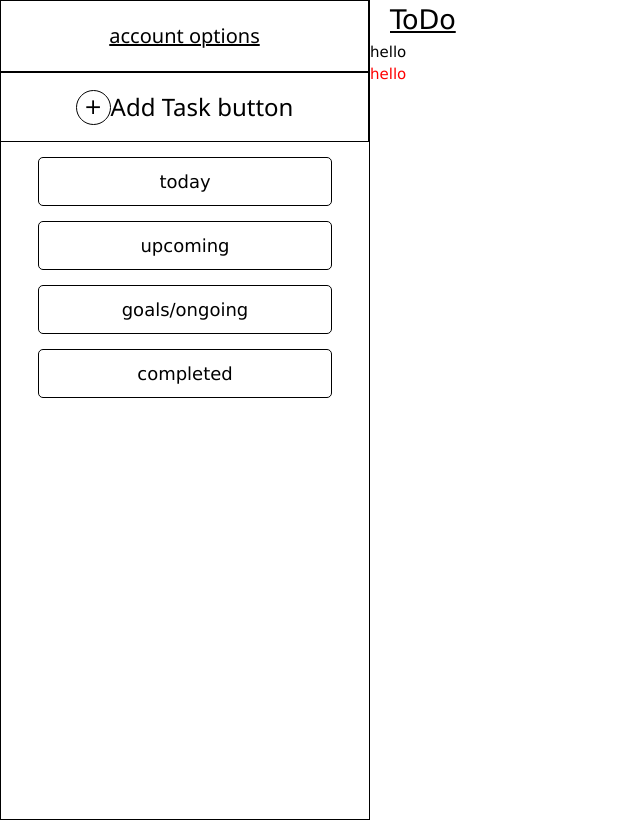
After one commit to EBBD88/ToDo-list-Flask, a Flask app: template templates/ongoing.html in a window 1280 px wide. The commit adds this page. Shown: the whole page, without its empty margins (0-640 px from the left). Run offline with Flask 3, Linux system fonts and the light colour scheme; the template is opened without the code that fills it, so the values that code supplies are empty.

Commit message:
Adding ongoing-goal html with ongoing child and css

```diff
--- a/app.py
+++ b/app.py
@@ -174,8 +174,26 @@ def upcoming():
 
     return render_template('upcoming.html', results=results, user_local_date=user_local_date, user_local_datetime=user_local_datetime, user_local_fancy=user_local_fancy, next_7_days=next_7_days)
 
+@app.route("/ongoing")
+def ongoing():
+    user_local_date = session.get('user_local_date')
+    user_local_datetime = session.get('user_local_datetime')
+    if not user_local_date or not user_local_datetime:
+        return redirect(url_for('runJS'))
 
-
+    ongoing_tasks_sql = """
+                            SELECT *
+                            FROM tasks
+                            WHERE start_time < ?
+                            AND completed = 0
+                            AND user_id = ?
+                            ORDER BY finish_time DESC;
+                        """
+    ongoing_tasks_results = query_db(ongoing_tasks_sql, [user_local_datetime,user_id])
+    results = {
+        'Ongoing_tasks' : ongoing_tasks_results
+    }
+    return render_template('ongoing.html', results=results, user_local_date=user_local_date, user_local_datetime=user_local_datetime)
 
 if __name__=="__main__":
     app.run(debug=True)
--- /dev/null
+++ b/static/ongoing.css
@@ -0,0 +1,3 @@
+.test {
+    color: red;
+}
--- /dev/null
+++ b/static/ongoing_goal.css
@@ -0,0 +1,37 @@
+body {
+    display: flex;
+    flex-direction: row;
+    margin: 0;
+    padding: 0;
+    min-height: 820px;
+    height: 100vh;
+    overflow-x: auto;
+}
+
+.page-display {
+    width: 100%;
+    max-width: 1554px;
+    min-width: 870px;
+    margin: 0 auto auto auto;
+    height: 100%;
+    max-height: 830px;
+    display: flex;
+    flex-direction: column;
+}
+
+.page-display .header {
+    display: flex;
+    align-items: baseline;
+    justify-content: space-between;
+    padding: 0;
+    margin: 0;
+}
+
+.home-button,
+.datetime {
+    height: 7%;
+    margin: 0 20px;
+    padding: 0;
+    font-size: 1.8em;
+    display: inline;
+}
--- a/templates/home.html
+++ b/templates/home.html
@@ -62,7 +62,7 @@
         </div>
     </div>
     <div class="container">
-        <div class="main-tasks">Ongoing</div>
+        <a href="{{ url_for('ongoing') }}" style="text-decoration: none;"><div class="main-tasks">Ongoing</div></a>
         <div class="task-scroll">
             {% for task in results.Ongoing_tasks %}
                 <div class="task-item">
--- a/templates/layout.html
+++ b/templates/layout.html
@@ -28,7 +28,7 @@
             <a href="{{ url_for('upcoming') }}" class="page-button">upcoming</a>
         </div>
         <div>
-            <a href="" class="page-button">goals/ongoing</a>
+            <a href="{{ url_for('ongoing') }}" class="page-button">goals/ongoing</a>
         </div>
         <div>
             <a href="" class="page-button">completed</a>
--- /dev/null
+++ b/templates/ongoing.html
@@ -0,0 +1,11 @@
+{% extends "ongoing_goal.html" %}
+
+
+{% block inner_links %}
+    <link rel="stylesheet" href="{{url_for('static',filename='ongoing.css')}}">
+{% endblock %}
+
+
+{% block inner_body %}
+    <div class="test">hello</div>
+{% endblock %}
--- /dev/null
+++ b/templates/ongoing_goal.html
@@ -0,0 +1,15 @@
+{% extends "layout.html" %}
+
+
+{% block links %}
+    <link rel="stylesheet" href="{{url_for('static',filename='ongoing_goal.css')}}">
+    {% block inner_links %}
+    {% endblock %}
+{% endblock %}
+
+{% block body %}
+    hello
+    {% block inner_body %}
+    {% endblock %}
+
+{% endblock %}
```
Also changed, not shown: project-pictures/ongoing-gaol layout progress/Capture d’écran 2025-09-10 114929.png (added).
